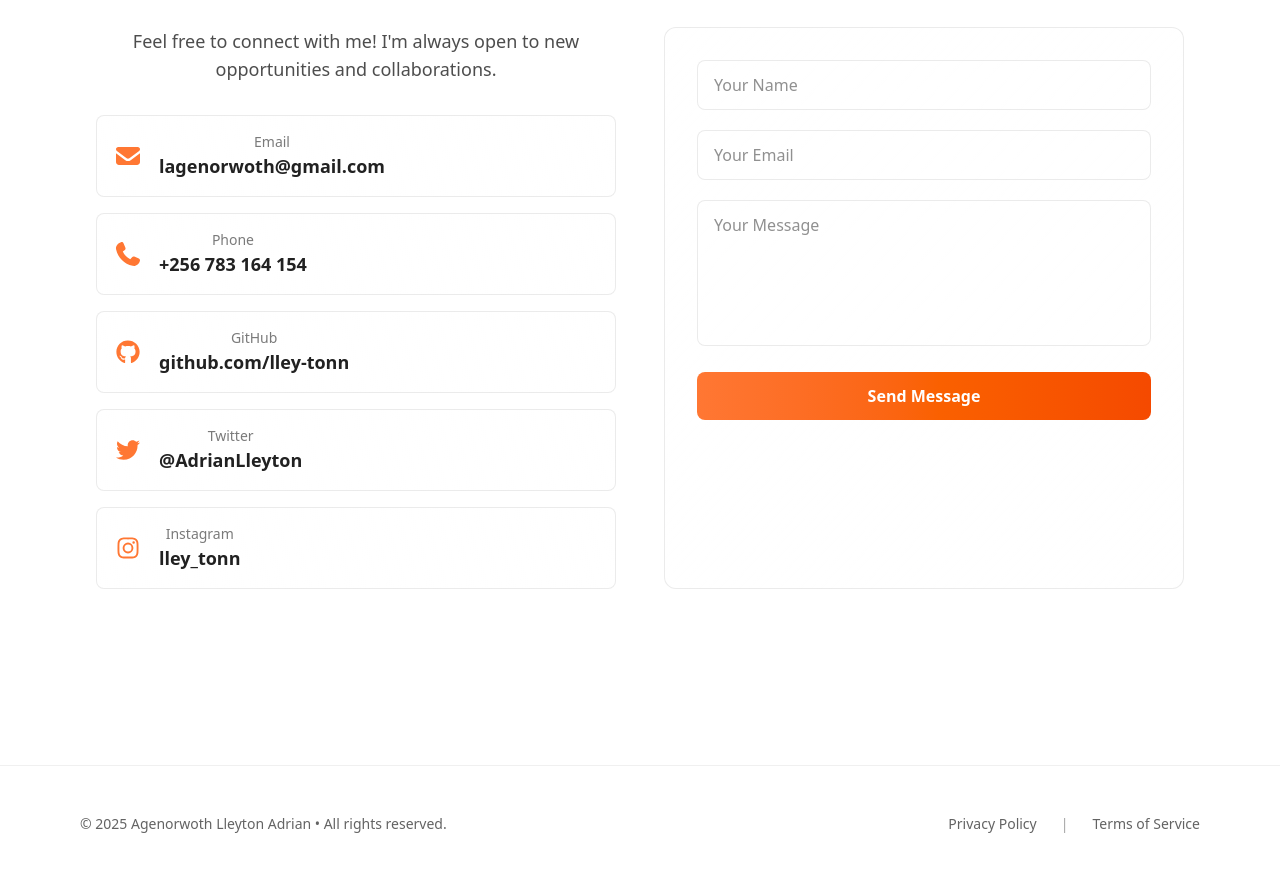
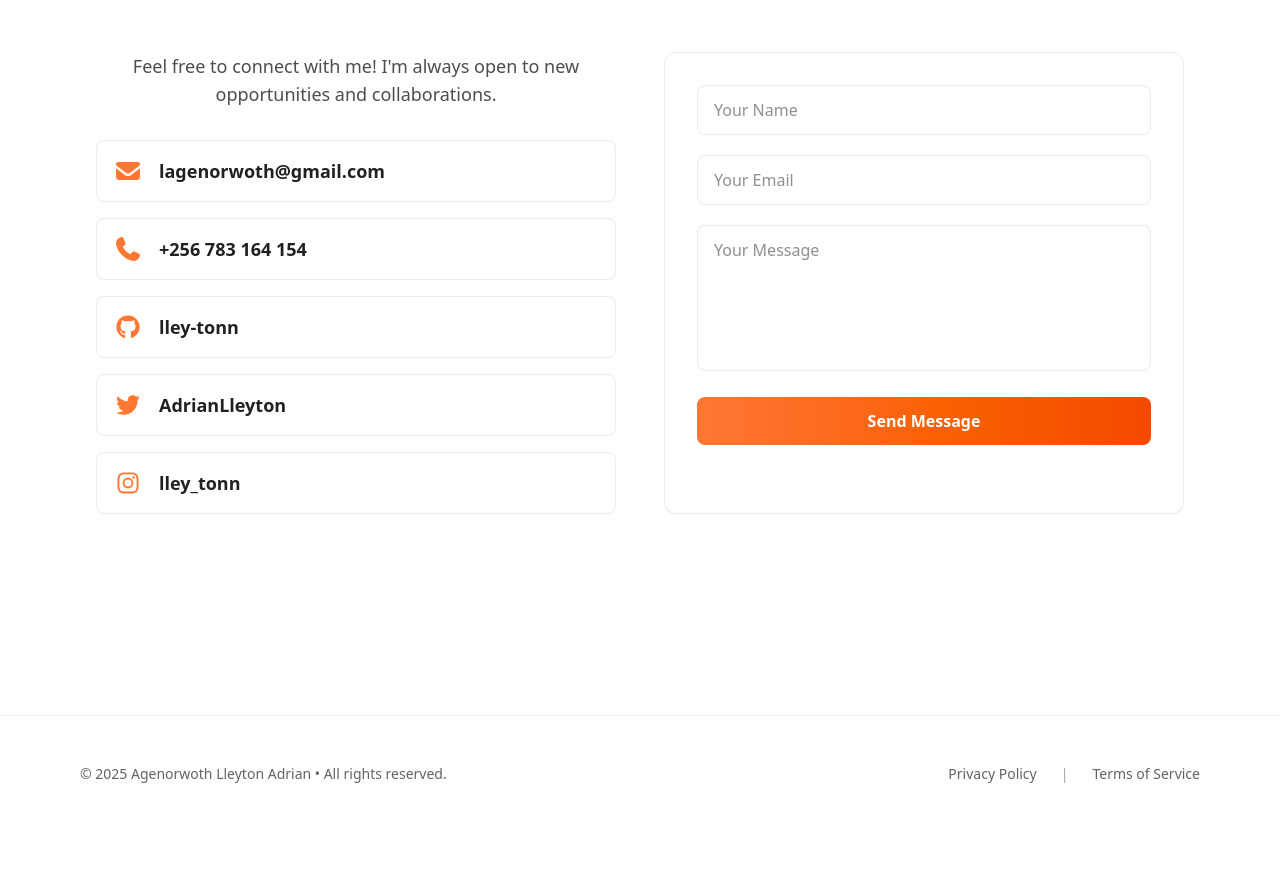
Before and after one commit to lley-tonn/my_portifolio, a React (Vite) app: page / in a window 1280 px wide. Shown: the part 3365-4237 px from the top of the page. After the commit the page ends 4197 px from the top, so only its background shows below. Built offline with nearby package versions, Linux system fonts and the light colour scheme.

Commit message:
Updating the contact section

```diff
--- a/src/components/ContactSection.jsx
+++ b/src/components/ContactSection.jsx
@@ -23,33 +23,28 @@ export const ContactSection = () => {
   const contactLinks = [
     {
       icon: faEnvelope,
-      label: "Email",
       href: "mailto:lagenorwoth@gmail.com",
       text: "lagenorwoth@gmail.com",
     },
     {
       icon: faPhone,
-      label: "Phone",
       href: "tel:+256783164154",
       text: "+256 783 164 154",
     },
     {
       icon: faGithub,
-      label: "GitHub",
       href: "https://github.com/lley-tonn",
-      text: "github.com/lley-tonn",
+      text: "lley-tonn",
       external: true,
     },
     {
       icon: faTwitter,
-      label: "Twitter",
       href: "https://twitter.com/AdrianLleyton",
-      text: "@AdrianLleyton",
+      text: "AdrianLleyton",
       external: true,
     },
     {
       icon: faInstagram,
-      label: "Instagram",
       href: "https://instagram.com/lley_tonn",
       text: "lley_tonn",
       external: true,
```
